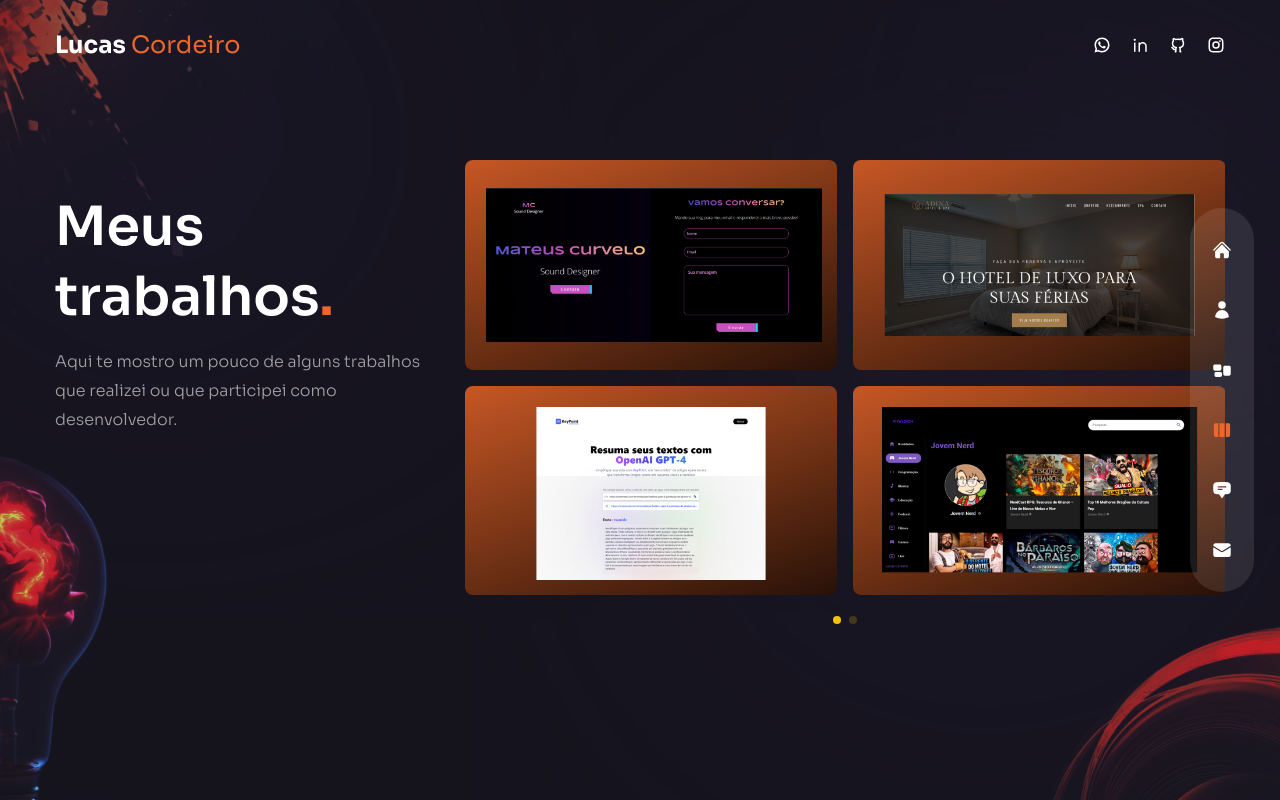
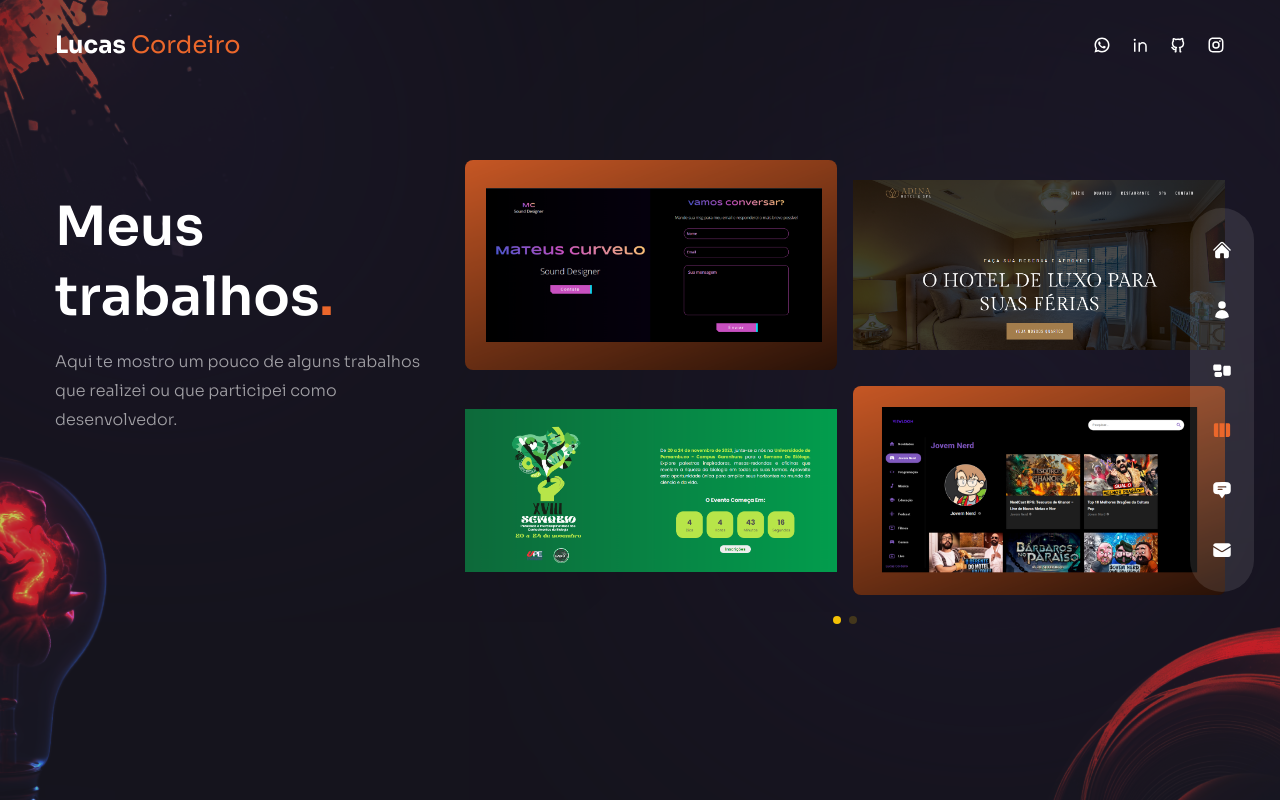
Before and after one commit to JoaoLucasCordeiro/myPortfolio, a Next.js app: page /work in a window 1280 px wide. Built offline with nearby package versions, Linux system fonts and the light colour scheme.

Commit message:
feat: new projects added

```diff
--- a/components/TestimonialSlider.js
+++ b/components/TestimonialSlider.js
@@ -23,12 +23,12 @@ const testimonialData = [
     name: 'Ivaldir Junior',
     position: 'P.O',
     message:
-      'Lorem ipsum dolor sit amet consectetur adipisicing elit. Cum expedita odit beatae, cupiditate saepe quam officia aut placeat quas neque!',
+      'O Profissional João Lucas é comprometido, atencioso e proativo que busca cumprir o que foi acordado com o cliente de forma efetiva. Técnicamente, Lucas tem se mostrado um grande profissional!! Eu estou muito satisfeito com a forma como ele lida com os desafios e com a forma de resolver esses mesmos desafios. Sem dúvida Ele é um profissional que indicaria com muita alegria para qualquer pessoa ou empresa',
   },
   {
     image: '/t-avt-3.png',
-    name: 'Rafael Roque',
-    position: 'Tech leader',
+    name: 'Davi Guilherme',
+    position: 'Cliente',
     message:
       'Lorem ipsum dolor sit amet consectetur adipisicing elit. Cum expedita odit beatae, cupiditate saepe quam officia aut placeat quas neque!',
   },
--- a/components/WorkSlider.js
+++ b/components/WorkSlider.js
@@ -92,11 +92,11 @@ const WorkSlider = () => {
                         group-hover:-translate-y-10 group-hover:xl:-translate-y-20 transition-all duration-300">
                           <div className="flex items-center gap-x-2 text-[13px] tracking-[0.2rem]">
                             {/* titulo 1 */}
-                            <div className="delay-100">PROJETO</div>
+                            <div className="delay-100">CONFERIR</div>
                             {/* titulo 2 */}
                             <div className="translate-y-[500%]
                             group-hover:translate-y-0 transition-all
-                             duration-300 delay-150">LIVE</div>
+                             duration-300 delay-150"></div>
                             {/* icones */}
                             <div className="text-xl
                             translate-y-[500%] group-hover:translate-y-0 transition-all duration-300 delay-200">
--- a/pages/contact/index.js
+++ b/pages/contact/index.js
@@ -47,7 +47,7 @@ const Contact = () => {
                 justify-center overflow-hidden hover:border-accent group"
             >
               <span className="group-hover:-translate-y-[120%] group-hover:opacity-0 transition-all duration-500">
-                Enviar Mensagem
+                Enviar
               </span>
               <BsArrowRight className="-translate-y-[120%] opacity-0
                 group-hover:flex group-hover:translate-y-0 group-hover:opacity-100 transition-all duration-300 absolute text-[22px]"
```
Also changed, not shown: public/thumb2.png, public/thumb3.png.
